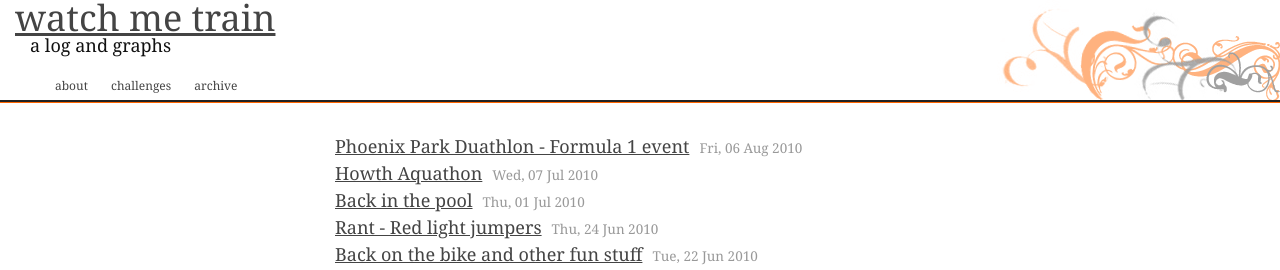
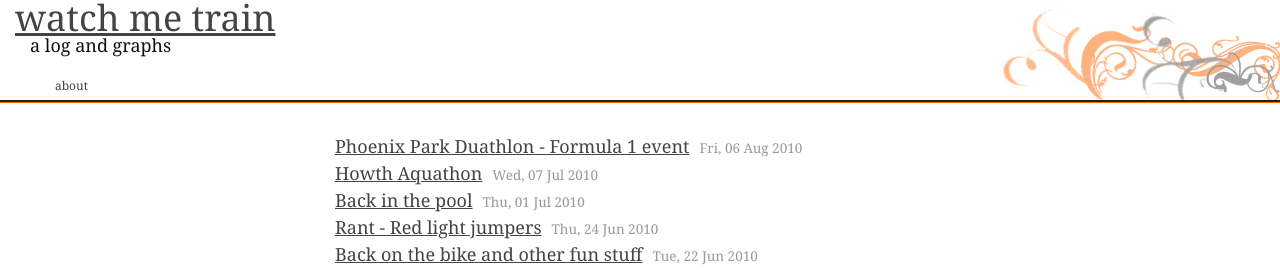
Before and after one commit to mgriffin/watchmetrain, a Jekyll site: the page built from blog/index.html, in a window 1280 px wide. Shown: the top 270 px of the page. Built offline with Jekyll 4.4.1, drawn with Linux system fonts in a browser that asks for light colours.

Commit message:
Removed some links that won't work yet

```diff
--- a/_layouts/default.html
+++ b/_layouts/default.html
@@ -14,8 +14,8 @@
         </h1>
         <ol id="links">
             <li><a href="/about">about</a></li>
-            <li><a href="/challenges">challenges</a></li>
-            <li><a href="/archive">archive</a></li>
+            <!-- <li><a href="/challenges">challenges</a></li>
+            <li><a href="/archive">archive</a></li> -->
         </ol>
 	</div>
 
```
